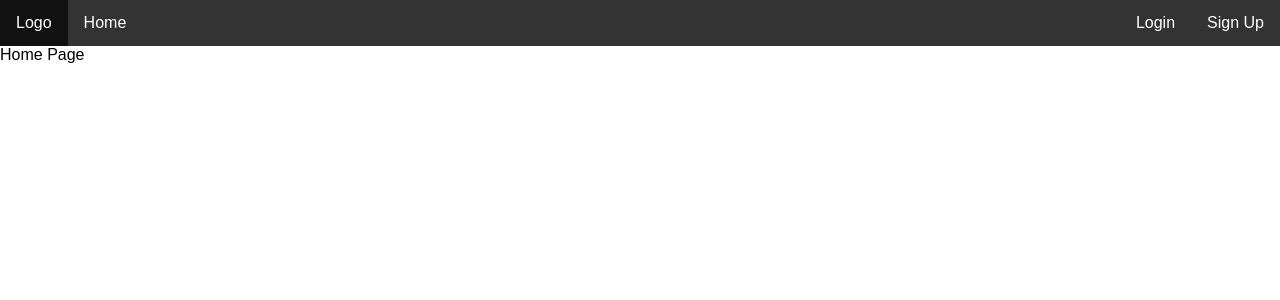
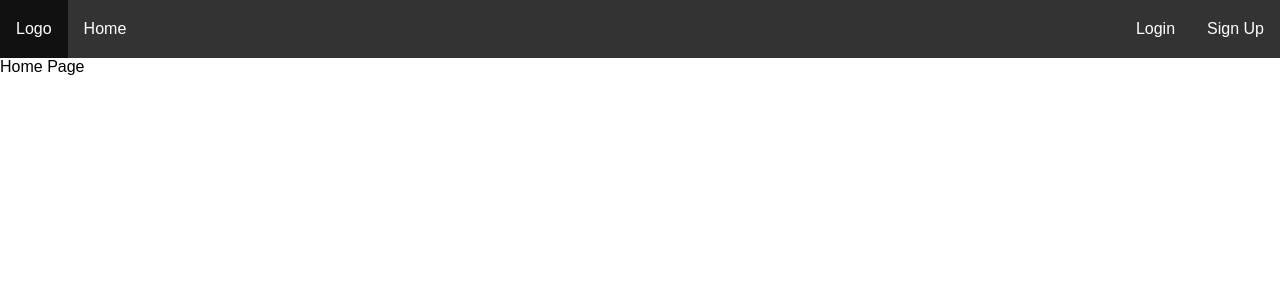
Before and after one commit to bethel-school-of-technology/taskticket-frontend, a React (Create React App) app in the folder taskticket/: page / in a window 1280 px wide. Shown: the top 300 px of the page. Built offline with nearby package versions, Linux system fonts and the light colour scheme; the HTML template or start-up script is replaced by a standard one.

Commit message:
Update App.css

```diff
--- a/taskticket/src/App.css
+++ b/taskticket/src/App.css
@@ -17,7 +17,7 @@ ul {
     display: block;
     color: white;
     text-align: center;
-    padding: 14px 16px;
+    padding: 20px 16px;
     text-decoration: none;
   }
 
```
